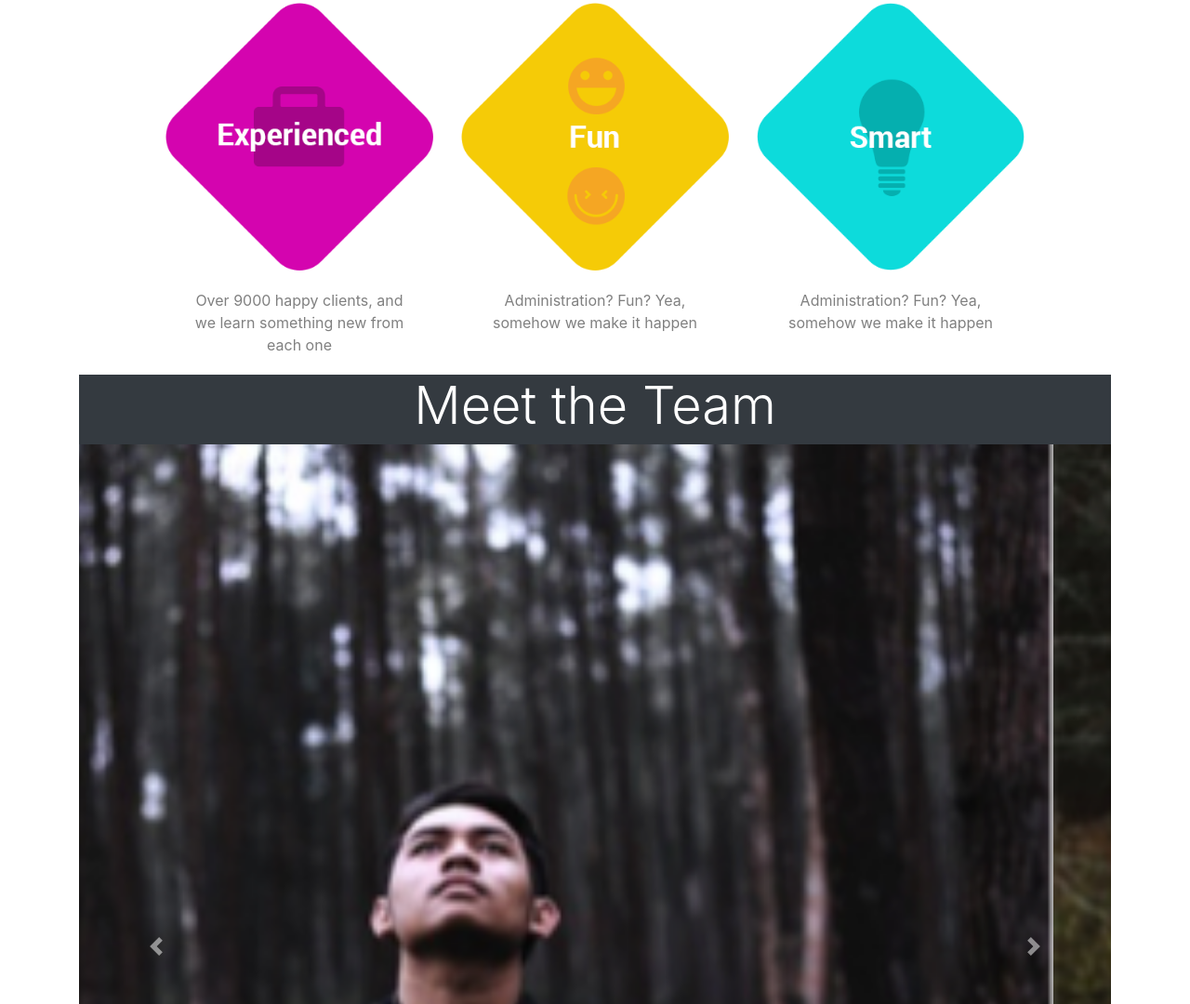
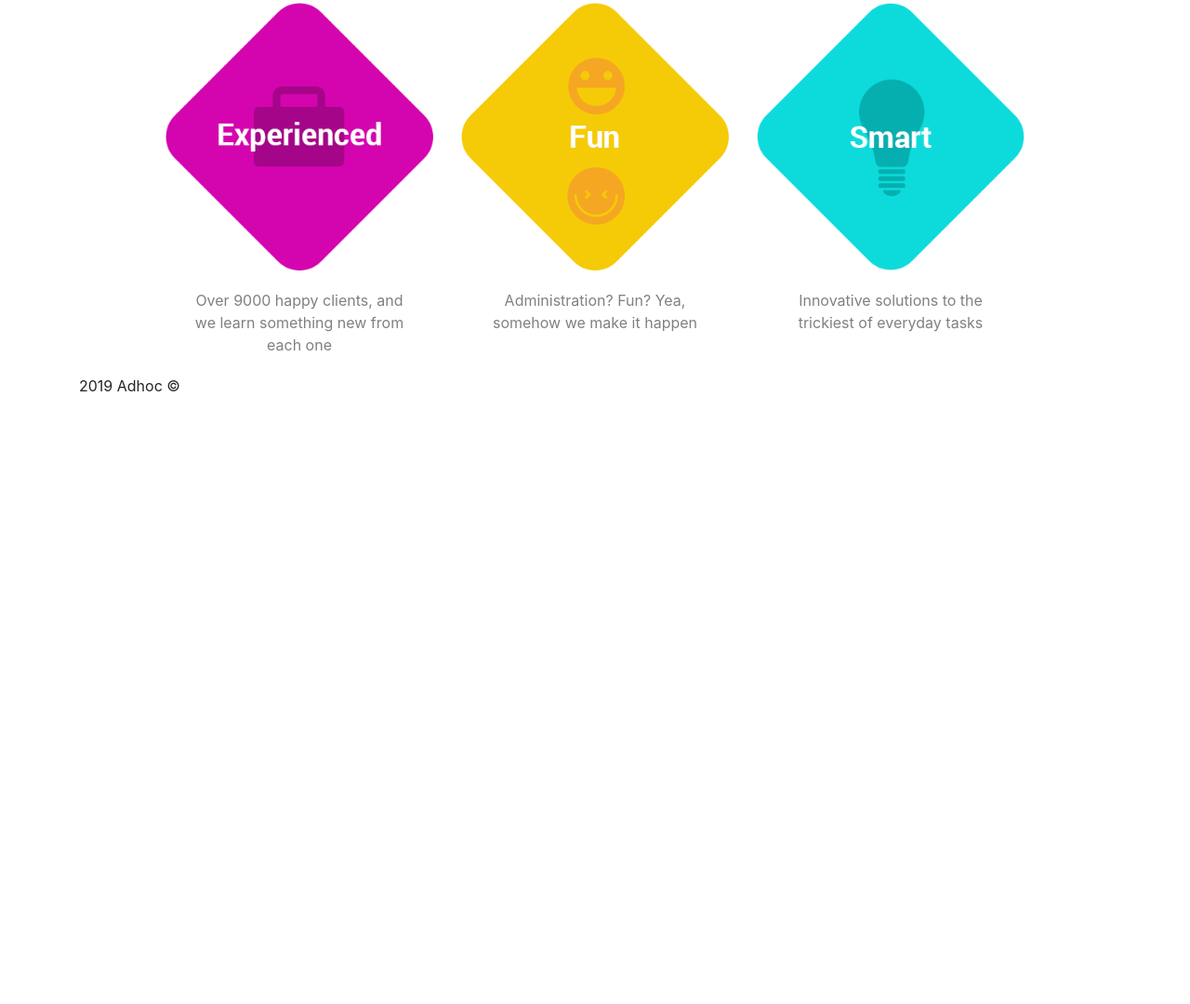
Before and after one commit to bobjoan/adhoc, a plain HTML site: page index.html in a window 1280 px wide. Shown: the part 560-1640 px from the top of the page at 93% size. After the commit the page ends 987 px from the top, so only its background shows below. Drawn offline with nearby package versions, Linux system fonts and the light colour scheme.

Commit message:
updated navbar

```diff
--- a/index.css
+++ b/index.css
@@ -26,3 +26,7 @@ body {
   text-align: center;
   color: gray;
 }
+.team-container {
+  background-color: gray;
+  align-items: center;
+}
--- a/index.html
+++ b/index.html
@@ -33,16 +33,16 @@
         <div class="collapse navbar-collapse" id="navbarNav">
           <ul class="navbar-nav">
             <li class="nav-item">
-              <a class="nav-link active" aria-current="page" href="#">Home</a>
+              <a class="nav-link active text-secondary" aria-current="page" href="#">Home</a>
             </li>
             <li class="nav-item">
-              <a class="nav-link" href="#">About Us</a>
+              <a class="nav-link text-secondary" href="#">About Us</a>
             </li>
             <li class="nav-item">
-              <a class="nav-link" href="#">Our Team</a>
+              <a class="nav-link text-secondary" href="#">Our Team</a>
             </li>
             <li class="nav-item">
-              <a class="nav-link" href="#">Contact Us</a>
+              <a class="nav-link text-secondary" href="#">Contact Us</a>
             </li>
           </ul>
         </div>
@@ -100,74 +100,15 @@
         <div class="card border-0" style="width: 18rem;">
   <img src="/images/smart.png" class="card-img-top" alt="...">
   <div class="card-body">
-    <p class="card-text">Administration? Fun? Yea, somehow we make it happen</p>
+    <p class="card-text">Innovative solutions to the trickiest of everyday tasks</p>
   </div>
 </div>
 </div>
       </div>
 </div>
       <!-- Meet the Team Section -->
-      <div class="team-container bg-dark text-white">
-      <div class="row ">
-        <div class="col">
-          <h2 class="display-4 text-center">Meet the Team</h2>
-        </div>
-      </div>
-</div>
-      <!-- Team Pictures Carousel -->
-      <div class="row">
-        <div class="col">
-          <!-- Carousel Component -->
-          <div
-            id="carouselExampleControls"
-            class="carousel slide"
-            data-ride="carousel"
-          >
-            <div class="carousel-inner">
-              <div class="carousel-item active">
-                <img src="/images/brian.png" class="d-block w-100" alt="..." />
-                 <div class="carousel-caption d-none d-md-block">
-                  <p>CEO: <span>Brian M.</span></p>
-                </div>
-              </div>
-              <div class="carousel-item">
-                <img src="/images/andy.png" class="d-block w-100" alt="..." />
-              </div>
-              <div class="carousel-item">
-                <img src="/images/angela.png" class="d-block w-100" alt="..." />
-              </div>
-              <div class="carousel-item">
-                <img src="/images/amie.png" class="d-block w-100" alt="..." />
-              </div>
-            </div>
-            <a
-              class="carousel-control-prev"
-              href="#carouselExampleControls"
-              role="button"
-              data-slide="prev"
-            >
-              <span
-                class="carousel-control-prev-icon"
-                aria-hidden="true"
-              ></span>
-              <span class="sr-only">Previous</span>
-            </a>
-            <a
-              class="carousel-control-next"
-              href="#carouselExampleControls"
-              role="button"
-              data-slide="next"
-            >
-              <span
-                class="carousel-control-next-icon"
-                aria-hidden="true"
-              ></span>
-              <span class="sr-only">Next</span>
-            </a>
-          </div>
-        </div>
-      </div>
-    </div>
+
+
 
     <!-- Footer -->
     <footer>2019 Adhoc &copy;</footer>
```
